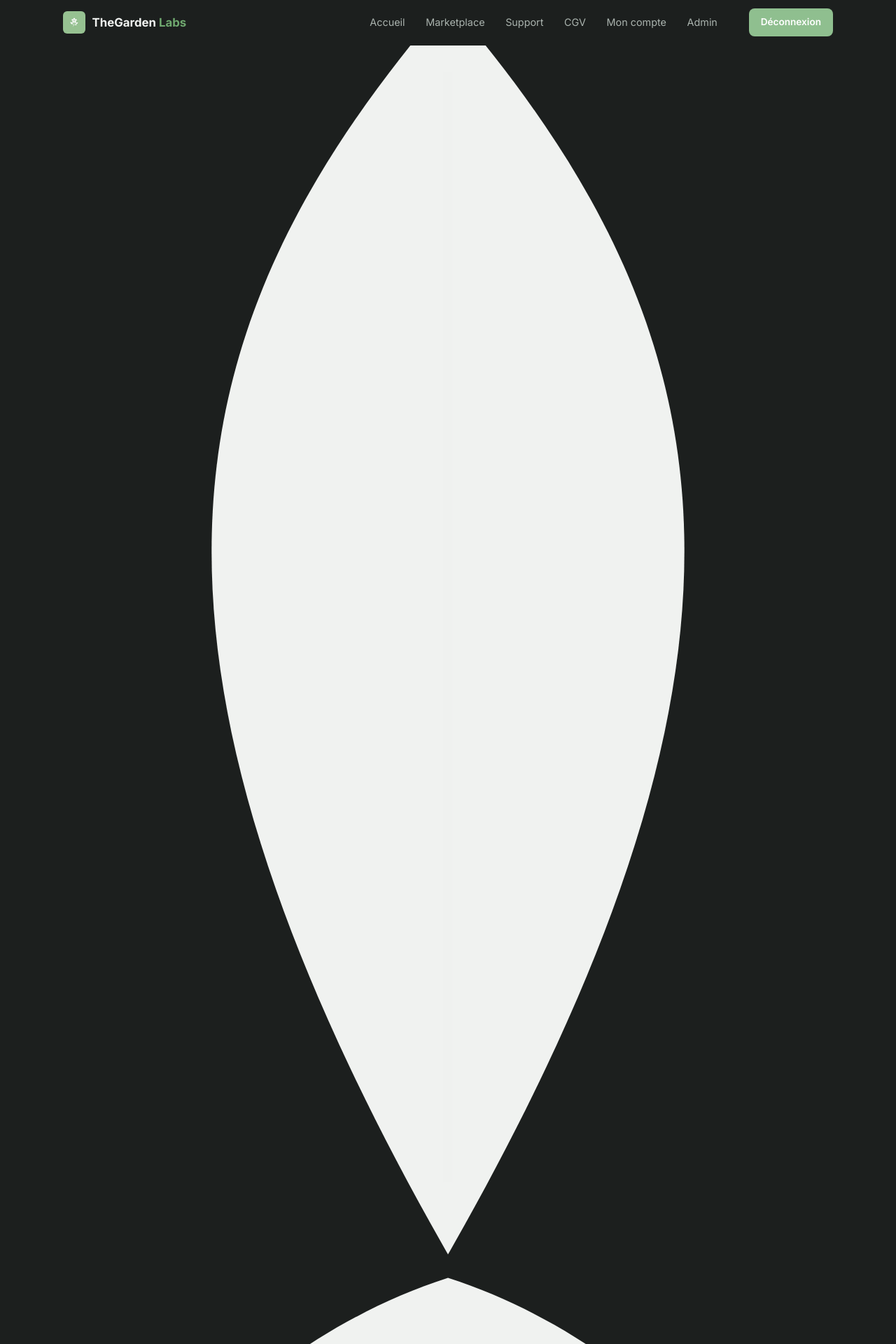
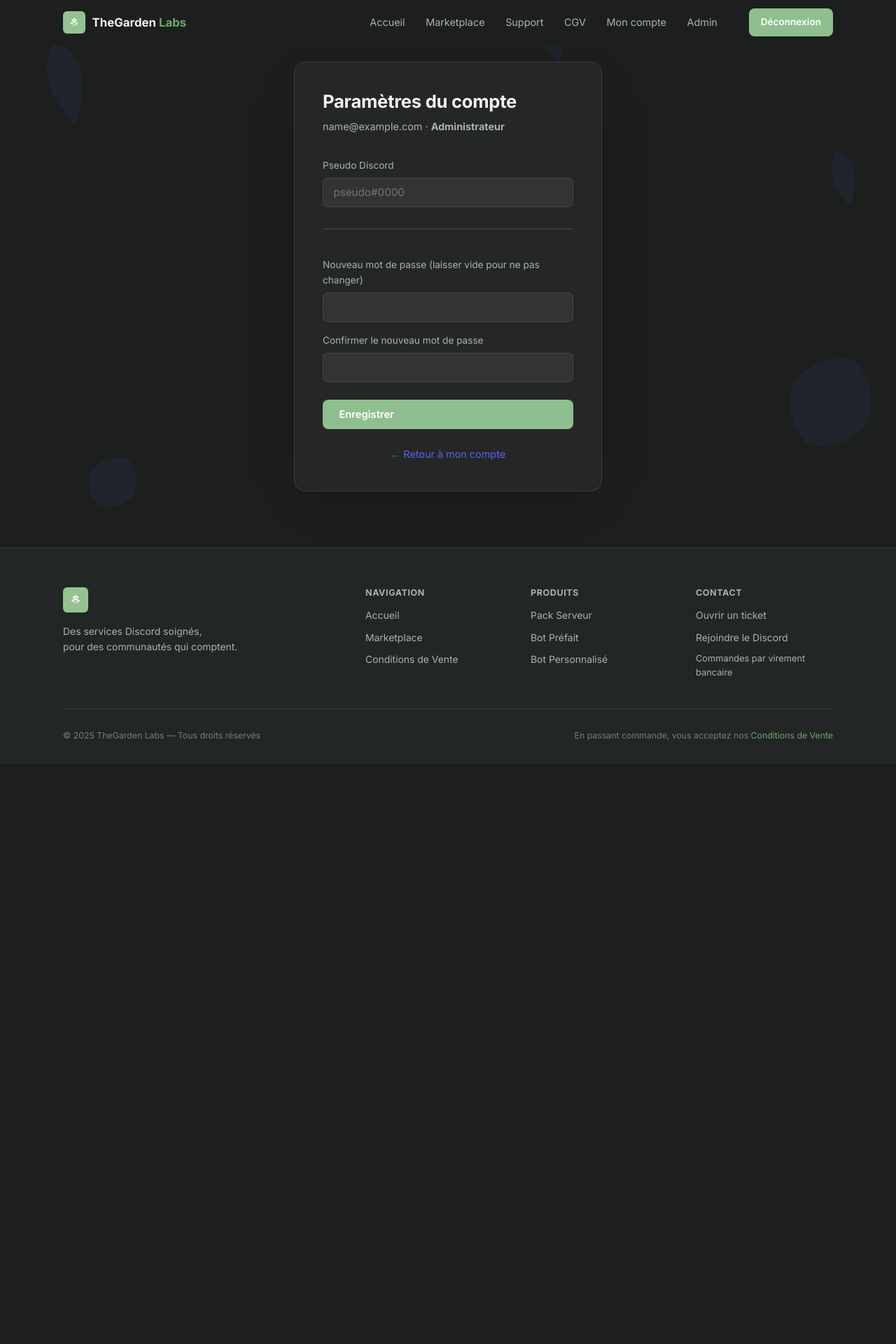
Before and after one commit to SpectraSolar0/thegardenlabs, a Flask app: page /account/settings in a window 1280 px wide. Shown: the top 1920 px of the page at 70% size. After the commit the page ends 1058 px from the top, so only its background shows below. Run offline with Flask 3, Linux system fonts and the light colour scheme; the visitor is signed in with stand-in values (Sample User, id 1); data comes from the database, SQL or seed files in the repository.

Commit message:
Add ambient leaf decorations with animations
Added ambient leaf decorations as background elements with animations, respecting prefers-reduced-motion settings.

```diff
--- a/static/css/accounts.css
+++ b/static/css/accounts.css
@@ -13,6 +13,78 @@
     --acc-success: #3ba55c;
     --acc-error: #ed4245;
     --acc-warning: #faa61a;
+}
+
+/* ---------- Décor de fond : feuilles ambiantes ---------- */
+/* Quelques feuilles dessinées en SVG, fixées en arrière-plan, très discrètes.
+   Ne gênent jamais la lecture (z-index négatif, faible opacité, pointer-events: none).
+   Respecte prefers-reduced-motion : le balancement est désactivé si demandé. */
+.leaf-decor {
+    position: fixed;
+    inset: 0;
+    z-index: -1;
+    overflow: hidden;
+    pointer-events: none;
+}
+.leaf-decor svg {
+    position: absolute;
+    opacity: 0.07;
+    color: var(--acc-primary);
+    fill: currentColor;
+}
+.leaf-decor svg:nth-child(1) {
+    top: 8%;
+    left: 4%;
+    width: 90px;
+    transform: rotate(-18deg);
+    animation: leaf-sway-a 16s ease-in-out infinite;
+}
+.leaf-decor svg:nth-child(2) {
+    top: 62%;
+    left: 88%;
+    width: 130px;
+    transform: rotate(25deg);
+    animation: leaf-sway-b 20s ease-in-out infinite;
+}
+.leaf-decor svg:nth-child(3) {
+    top: 28%;
+    left: 92%;
+    width: 60px;
+    transform: rotate(8deg);
+    animation: leaf-sway-a 14s ease-in-out infinite;
+}
+.leaf-decor svg:nth-child(4) {
+    top: 80%;
+    left: 10%;
+    width: 75px;
+    transform: rotate(-30deg);
+    animation: leaf-sway-b 18s ease-in-out infinite;
+}
+.leaf-decor svg:nth-child(5) {
+    top: 4%;
+    left: 60%;
+    width: 50px;
+    transform: rotate(40deg);
+    opacity: 0.05;
+    animation: leaf-sway-a 22s ease-in-out infinite;
+}
+
+@keyframes leaf-sway-a {
+    0%, 100% { transform: rotate(-18deg) translateY(0); }
+    50% { transform: rotate(-12deg) translateY(-12px); }
+}
+@keyframes leaf-sway-b {
+    0%, 100% { transform: rotate(25deg) translateY(0); }
+    50% { transform: rotate(31deg) translateY(10px); }
+}
+@media (prefers-reduced-motion: reduce) {
+    .leaf-decor svg { animation: none !important; }
+}
+@media (max-width: 720px) {
+    /* Sur mobile on garde seulement 2 feuilles discrètes pour ne pas charger l'écran */
+    .leaf-decor svg:nth-child(3),
+    .leaf-decor svg:nth-child(4),
+    .leaf-decor svg:nth-child(5) { display: none; }
 }
 
 /* ---------- Flash messages ---------- */
```
